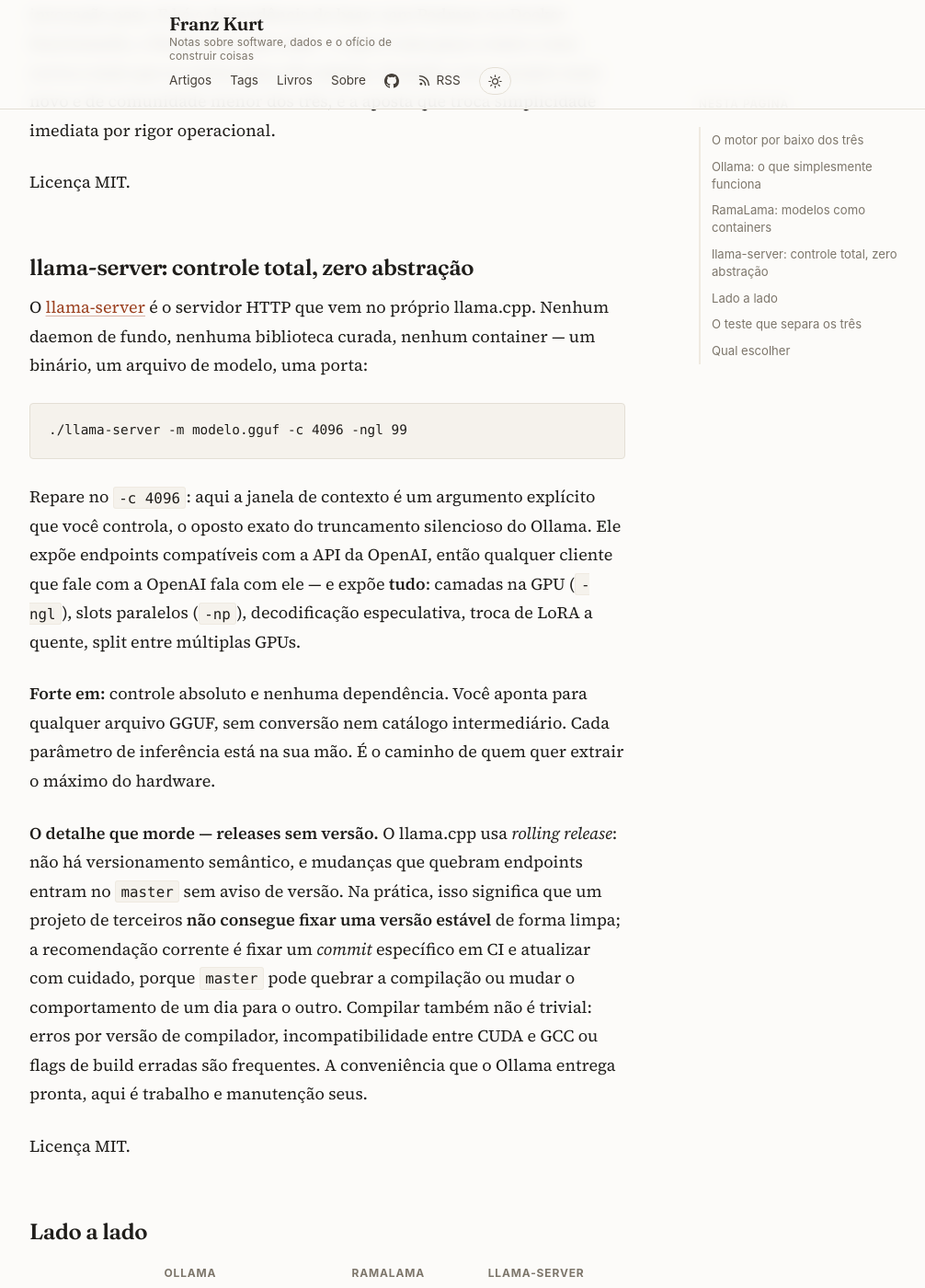
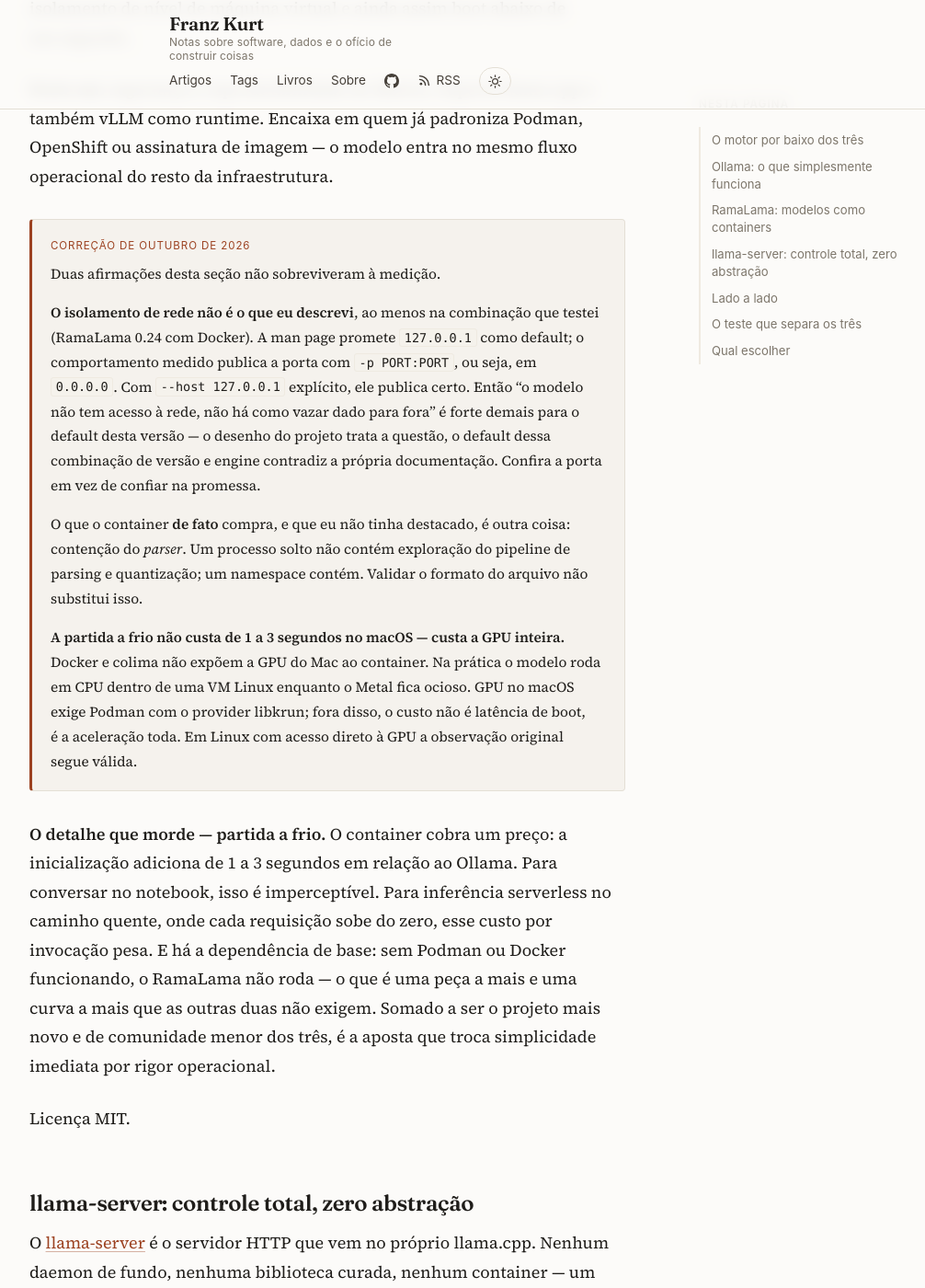
Before and after one commit to franzkurt/franzkurt.github.io, a Jekyll site: the page built from _posts/2026-09-14-ollama-ramalama-llama-server.md, in a window 1280 px wide and 1400 px high, scrolled down 4076 px. Shown: the whole window at 92% size, without its empty margins (132-1138 px from the left). Built offline with Jekyll 4.4.1, drawn with Linux system fonts in a browser that asks for light colours; some of the changed text lies outside the part shown.

Commit message:
Corrige três afirmações do post de comparação, sem reescrevê-lo
Duas caixas de correção datadas, no lugar de editar o texto em silêncio — quem
já leu merece ver o que mudou.

A janela de contexto: o post dizia 2048/4096 citando a documentação. Medido, o
default aplicado hoje é 16384 — a documentação é que ficou para trás. O
mecanismo de truncamento silencioso continua valendo; o risco prático é menor.
Era um número que eu tinha lido, não medido.

O isolamento de rede do RamaLama: "o modelo não tem acesso à rede" é forte
demais para o default de 0.24 com Docker. A man page promete 127.0.0.1; o
comportamento medido publica a porta em 0.0.0.0. O que o container de fato
compra, e não estava dito, é contenção do parser.

A partida a frio: não são 1 a 3 segundos no macOS, é a GPU inteira — Docker e
colima não expõem Metal ao container, então o modelo roda em CPU dentro da VM.
Em Linux com GPU direta a observação original segue de pé.

Co-Authored-By: Claude Opus 5 (1M context) <noreply@anthropic.com>

```diff
--- a/_posts/2026-09-14-ollama-ramalama-llama-server.md
+++ b/_posts/2026-09-14-ollama-ramalama-llama-server.md
@@ -65,6 +65,21 @@ para ajustar a janela por requisição, então um cliente que fale OpenAI não c
 corrigir isso sozinho — é preciso mudar o padrão do servidor ou embutir a janela num
 Modelfile.
 
+<div class="nota-editorial" markdown="1">
+<span class="nota-editorial__rotulo">Correção de outubro de 2026</span>
+O número acima envelheceu, e vale corrigir em vez de deixar passar. Medindo o
+default em vez de ler a documentação, a janela que o Ollama aplica hoje é de
+**16.384 tokens** — a documentação é que ficou para trás nos 2048/4096. O
+mecanismo descrito neste trecho continua valendo (o descarte é silencioso, e
+continua sendo o critério menos divulgado dos três), mas o limite é bem mais
+folgado do que o texto sugere, e o risco prático é proporcionalmente menor.
+
+Fica a lição de método: este era um número que eu tinha lido, não medido. O tier
+de contexto do Ollama já mudou de 4096 para 16384 uma vez — tratá-lo como
+constante universal é o erro, não o valor específico.
+</div>
+
+
 **A questão da atribuição.** Vale saber, porque afeta a confiança de longo prazo: o
 Ollama demorou a atribuir com clareza que sua inferência inteira vem do llama.cpp, e
 o aplicativo foi desenvolvido em repositório privado e distribuído sem licença por um
@@ -108,6 +123,32 @@ virtual e ainda assim boot abaixo de um segundo.
 **Forte em:** segurança e reprodutibilidade de fábrica. Suporta llama.cpp e também
 vLLM como runtime. Encaixa em quem já padroniza Podman, OpenShift ou assinatura de
 imagem — o modelo entra no mesmo fluxo operacional do resto da infraestrutura.
+
+<div class="nota-editorial" markdown="1">
+<span class="nota-editorial__rotulo">Correção de outubro de 2026</span>
+Duas afirmações desta seção não sobreviveram à medição.
+
+**O isolamento de rede não é o que eu descrevi**, ao menos na combinação que
+testei (RamaLama 0.24 com Docker). A man page promete `127.0.0.1` como default;
+o comportamento medido publica a porta com `-p PORT:PORT`, ou seja, em
+`0.0.0.0`. Com `--host 127.0.0.1` explícito, ele publica certo. Então "o modelo
+não tem acesso à rede, não há como vazar dado para fora" é forte demais para o
+default desta versão — o desenho do projeto trata a questão, o default dessa
+combinação de versão e engine contradiz a própria documentação. Confira a porta
+em vez de confiar na promessa.
+
+O que o container **de fato** compra, e que eu não tinha destacado, é outra
+coisa: contenção do *parser*. Um processo solto não contém exploração do
+pipeline de parsing e quantização; um namespace contém. Validar o formato do
+arquivo não substitui isso.
+
+**A partida a frio não custa de 1 a 3 segundos no macOS — custa a GPU inteira.**
+Docker e colima não expõem a GPU do Mac ao container. Na prática o modelo roda
+em CPU dentro de uma VM Linux enquanto o Metal fica ocioso. GPU no macOS exige
+Podman com o provider libkrun; fora disso, o custo não é latência de boot, é a
+aceleração toda. Em Linux com acesso direto à GPU a observação original segue
+válida.
+</div>
 
 **O detalhe que morde — partida a frio.** O container cobra um preço: a inicialização
 adiciona de 1 a 3 segundos em relação ao Ollama. Para conversar no notebook, isso é
```
